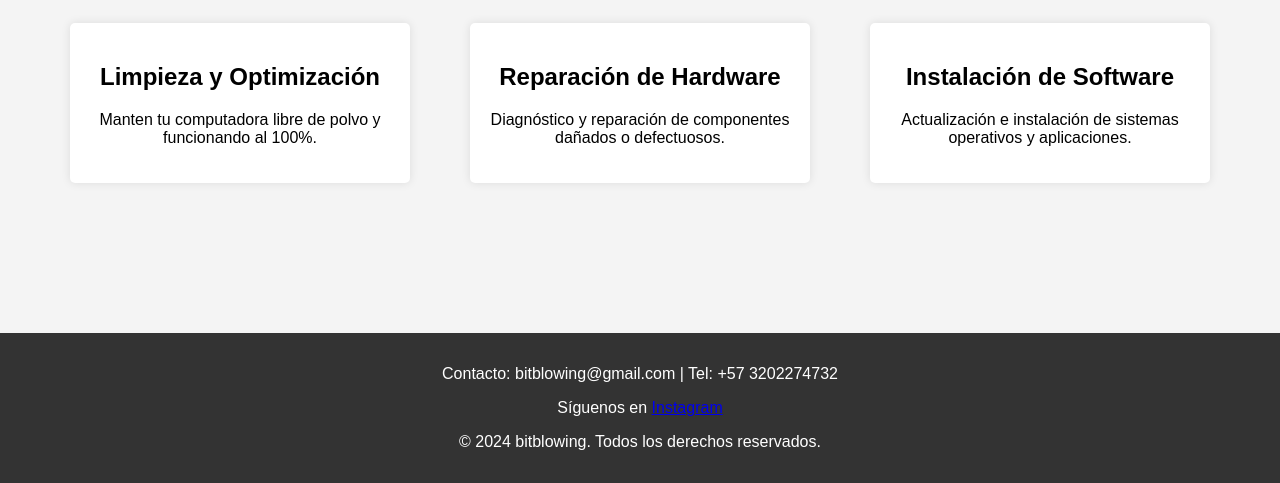
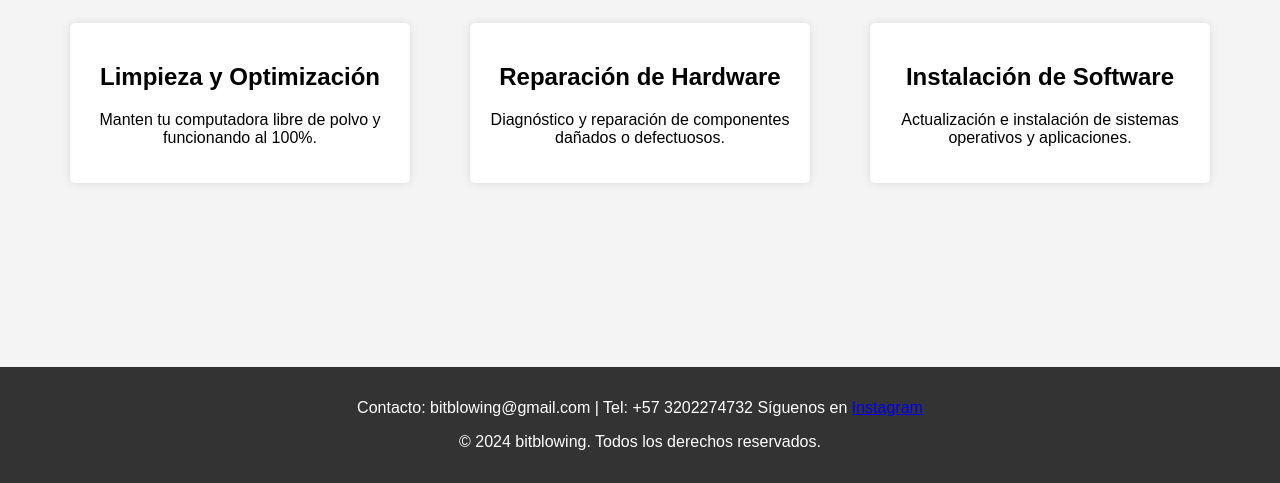
Before and after one commit to bitblowing/web, a plain HTML site: page index.html in a window 1280 px wide. Shown: the part 317-800 px from the top of the page. Drawn offline with Linux system fonts and the light colour scheme.

Commit message:
Update index.html

```diff
--- a/index.html
+++ b/index.html
@@ -105,8 +105,7 @@
 
     <!-- Pie de página -->
     <footer id="contacto">
-        <p>Contacto: bitblowing@gmail.com | Tel: +57 3202274732</p>
-         <p>Síguenos en <a href="https://www.instagram.com/bitblowing" target="_blank">Instagram</a></p>
+        <p>Contacto: bitblowing@gmail.com | Tel: +57 3202274732  Síguenos en <a href="https://www.instagram.com/bitblowing" target="_blank">Instagram</a></p>
         <p>&copy; 2024 bitblowing. Todos los derechos reservados.</p>
     </footer>
 
```
